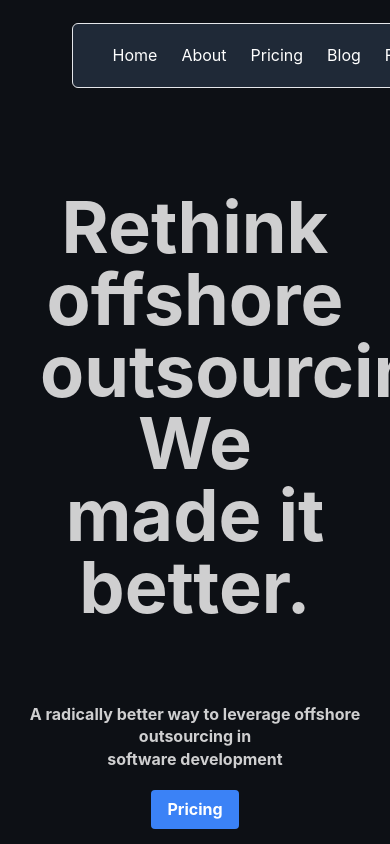
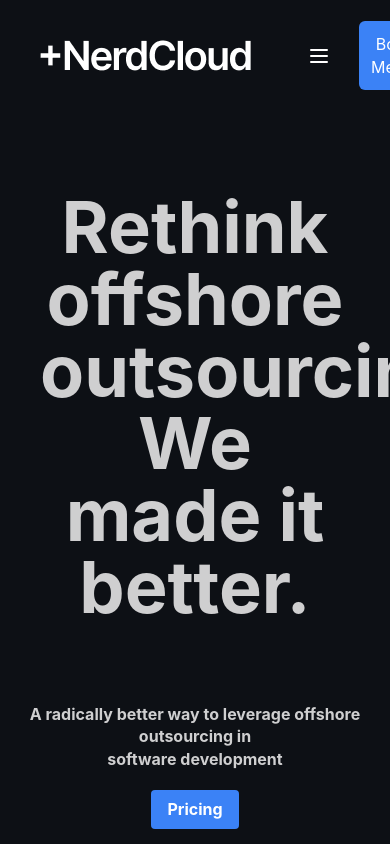
Before and after one commit to soneraparth28/Demo-App, a React (Vite) app: page / in a window 390 px wide. Shown: the top 844 px of the page. Built offline with nearby package versions, Linux system fonts and the light colour scheme.

Commit message:
Updated Navbar.jsx

```diff
--- a/src/Components/Navbar.jsx
+++ b/src/Components/Navbar.jsx
@@ -1,29 +1,65 @@
-import React from "react";
+import React, { useState } from "react";
 import logo from '../assets/nerd-cloud.png'
 import Button from "./Button";
 
+export default function Navbar() {
+  const [menuOpen, setMenuOpen] = useState(false);
 
-export default function Navbar(){
-    return(
-        <>
+  const toggleMenu = () => {
+    setMenuOpen(!menuOpen);
+  };
 
+  return (
+    <>
+      <div className="flex items-center justify-between md:justify-center">
+        <img
+          className="text-white text-2xl font-semibold m-5 p-5"
+          src={logo}
+          alt="Logo"
+        />
 
+        <button
+          className="md:hidden px-4 py-2 text-white"
+          onClick={toggleMenu}
+        >
+          <svg
+            xmlns="http://www.w3.org/2000/svg"
+            className="h-6 w-6"
+            fill="none"
+            viewBox="0 0 24 24"
+            stroke="currentColor"
+          >
+            <path
+              strokeLinecap="round"
+              strokeLinejoin="round"
+              strokeWidth="2"
+              d={menuOpen ? "M6 18L18 6M6 6l12 12" : "M4 6h16M4 12h16M4 18h16"}
+            />
+          </svg>
+        </button>
 
-
-      <div className="   flex items-center justify-center">
-      <img className="text-white text-2xl font-semibold  justify-start m-5 p-5 mx-10 " src={logo} />
-
-        <ul className=" bg-gray-800 mx-10 px-10 p-5  flex space-x-6 border rounded-md  ">
-          <li><a href="#" className="text-white hover:text-green-400">Home</a></li>
+        <ul
+          className={`${menuOpen ? "block" : "hidden"
+            } md:flex bg-gray-800 px-5 py-2 space-x-6 border rounded-md`}
+        >
+          <li>
+            <a
+              href="#"
+              className={`${window.location.pathname === "/" ? "text-green-400" : "text-white"
+                } hover:text-green-400`}
+            >
+              Home
+            </a>
+          </li>
           <li><a href="#" className="text-white hover:text-green-400">About</a></li>
           <li><a href="#" className="text-white hover:text-green-400">Pricing</a></li>
           <li><a href="#" className="text-white hover:text-green-400">Blog</a></li>
           <li><a href="#" className="text-white hover:text-green-400">FAQ</a></li>
-
           <li><a href="#" className="text-white hover:text-green-400">Contact</a></li>
         </ul>
-        <Button/>
+
+        <Button />
       </div>
-        </>
-    )
+    </>
+  );
 }
```
